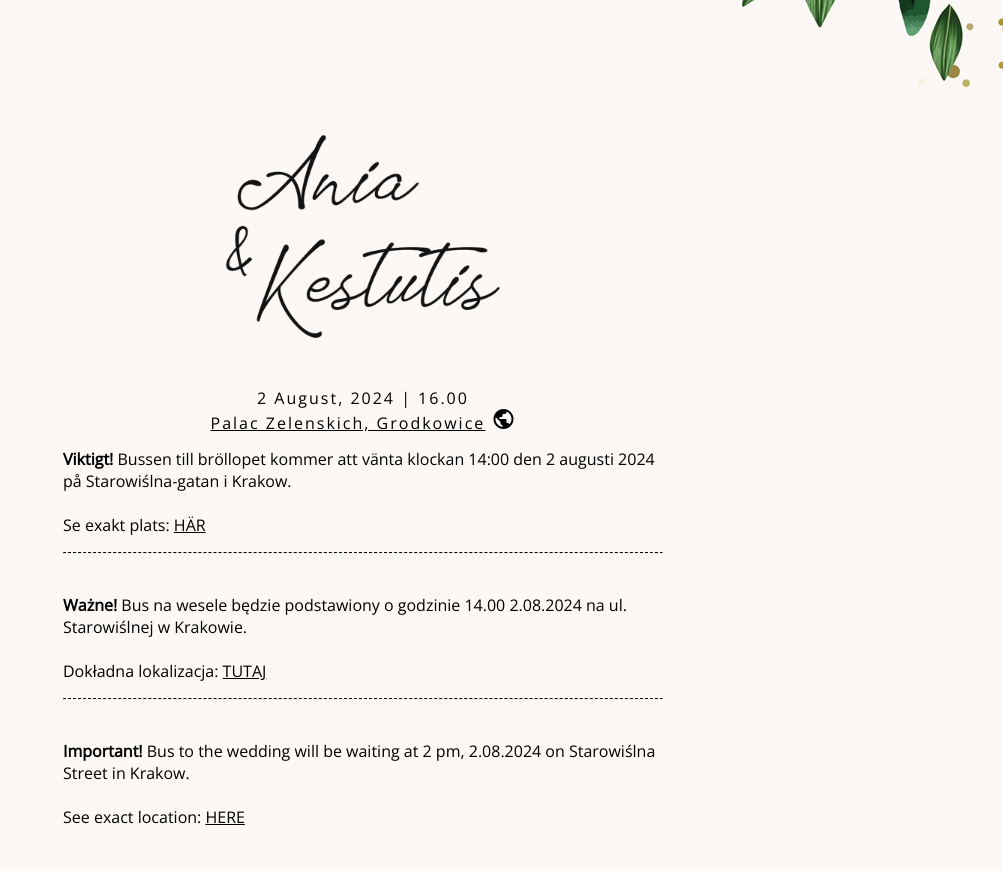
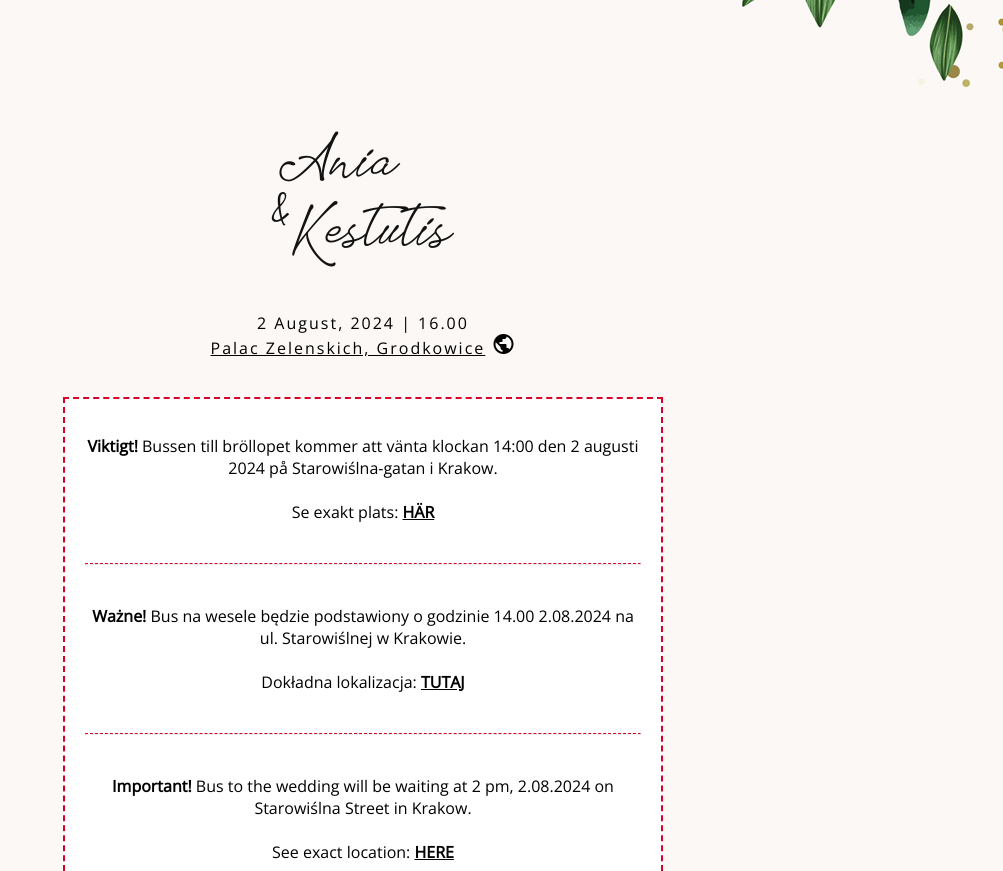
Before and after one commit to keshbethard/ak.github.io, a plain HTML site: page index.html in a window 1280 px wide. Shown: the part 160-1031 px from the top of the page, without its empty margins (277-1280 px from the left). Drawn offline with nearby package versions, Linux system fonts and the light colour scheme.

Commit message:
Add files via upload

```diff
--- a/css/style.css
+++ b/css/style.css
@@ -17,8 +17,9 @@ h2 {
 }
 
 hr {
-    border-top: 1px dashed #000;
+    border-top: 1px dashed #d80027;
     margin-bottom: 40px;
+    margin-top: 40px;
 }
 
 details {
@@ -91,9 +92,22 @@ details summary:hover {
 
 .logo {
     display: block;
-    width: 300px;
+    width: 200px;
     margin: 0 auto;
     margin-bottom: 40px;
+}
+
+.important {
+    border: dashed 2px #d80027;
+    margin-top: 40px;
+    margin-bottom: 40px;
+    padding: 20px;
+    text-align: center;
+    background-color: #fff;
+}
+
+.important a {
+    font-weight: 700;
 }
 
 .place {
```
